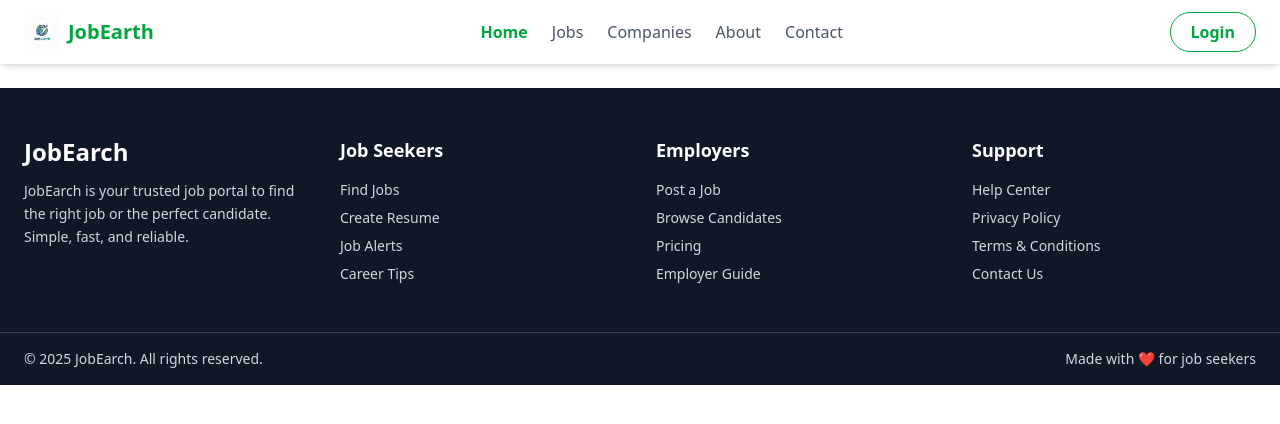
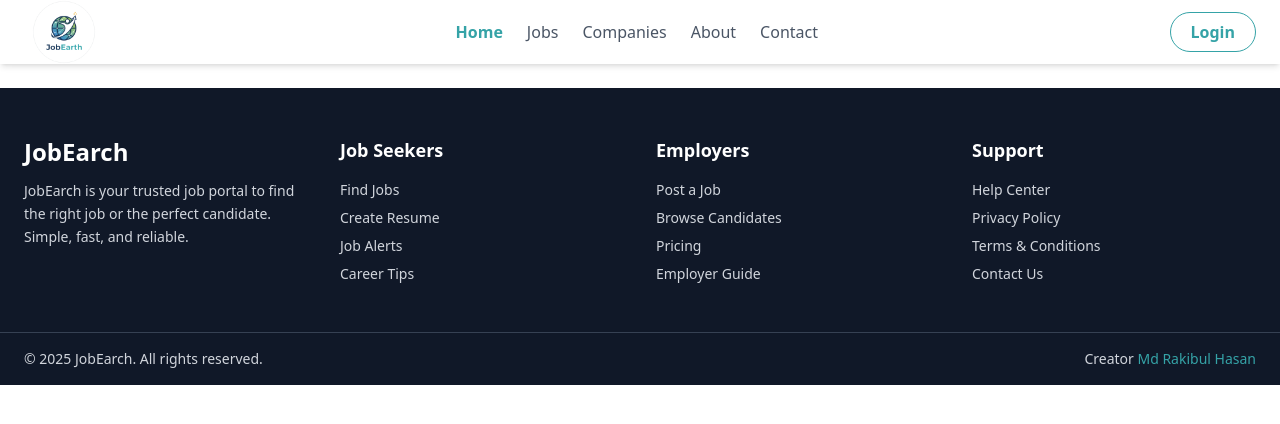
Before and after one commit to rakibul263/JobEarth, a React (Vite) app: page / in a window 1280 px wide. Shown: the top 424 px of the page. Built offline with nearby package versions, Linux system fonts and the light colour scheme.

Commit message:
readme file added

```diff
--- a/src/pages/shared/Footer.jsx
+++ b/src/pages/shared/Footer.jsx
@@ -44,7 +44,9 @@ const Footer = () => {
       <div className="border-t border-gray-700">
         <div className="max-w-7xl mx-auto px-6 py-4 flex flex-col md:flex-row justify-between items-center text-sm">
           <p>© {new Date().getFullYear()} JobEarch. All rights reserved.</p>
-          <p className="mt-2 md:mt-0">Made with ❤️ for job seekers</p>
+          <p className="mt-2 md:mt-0">
+            Creator <span className="text-[#35a3a7]">Md Rakibul Hasan</span>
+          </p>
         </div>
       </div>
     </footer>
--- a/src/pages/shared/Navbar.jsx
+++ b/src/pages/shared/Navbar.jsx
@@ -19,8 +19,7 @@ const Navbar = () => {
         <div className="flex justify-between items-center h-16">
           {/* Logo */}
           <div className="flex items-center gap-2">
-            <img src={logo} alt="JobEarth Logo" className="h-9 w-auto" />
-            <span className="text-xl font-bold text-green-600">JobEarth</span>
+            <img src={logo} alt="JobEarth Logo" className="h-20 w-auto" />
           </div>
           <ul className="hidden md:flex items-center gap-6">
             {links.map((link) => (
@@ -29,8 +28,8 @@ const Navbar = () => {
                   to={link.path}
                   className={({ isActive }) =>
                     isActive
-                      ? "text-green-600 font-semibold"
-                      : "text-gray-600 hover:text-green-600 transition"
+                      ? "text-[#35A3A7] font-semibold"
+                      : "text-gray-600 hover:text-[#35A3A7] transition"
                   }
                 >
                   {link.name}
@@ -43,7 +42,7 @@ const Navbar = () => {
           <div className="hidden md:block">
             <NavLink
               to="/login"
-              className="relative overflow-hidden px-5 py-2 font-semibold rounded-full border border-green-600 text-green-600 group hover:bg-green-600 hover:text-white"
+              className="relative overflow-hidden px-5 py-2 font-semibold rounded-full border border-[#35A3A7] text-[#35A3A7] group hover:bg-[#35A3A7] hover:text-white"
             >
               Login
             </NavLink>
```
Also changed, not shown: src/assets/logo.png, 1 other file (tests, documents, lock files or other folders).
